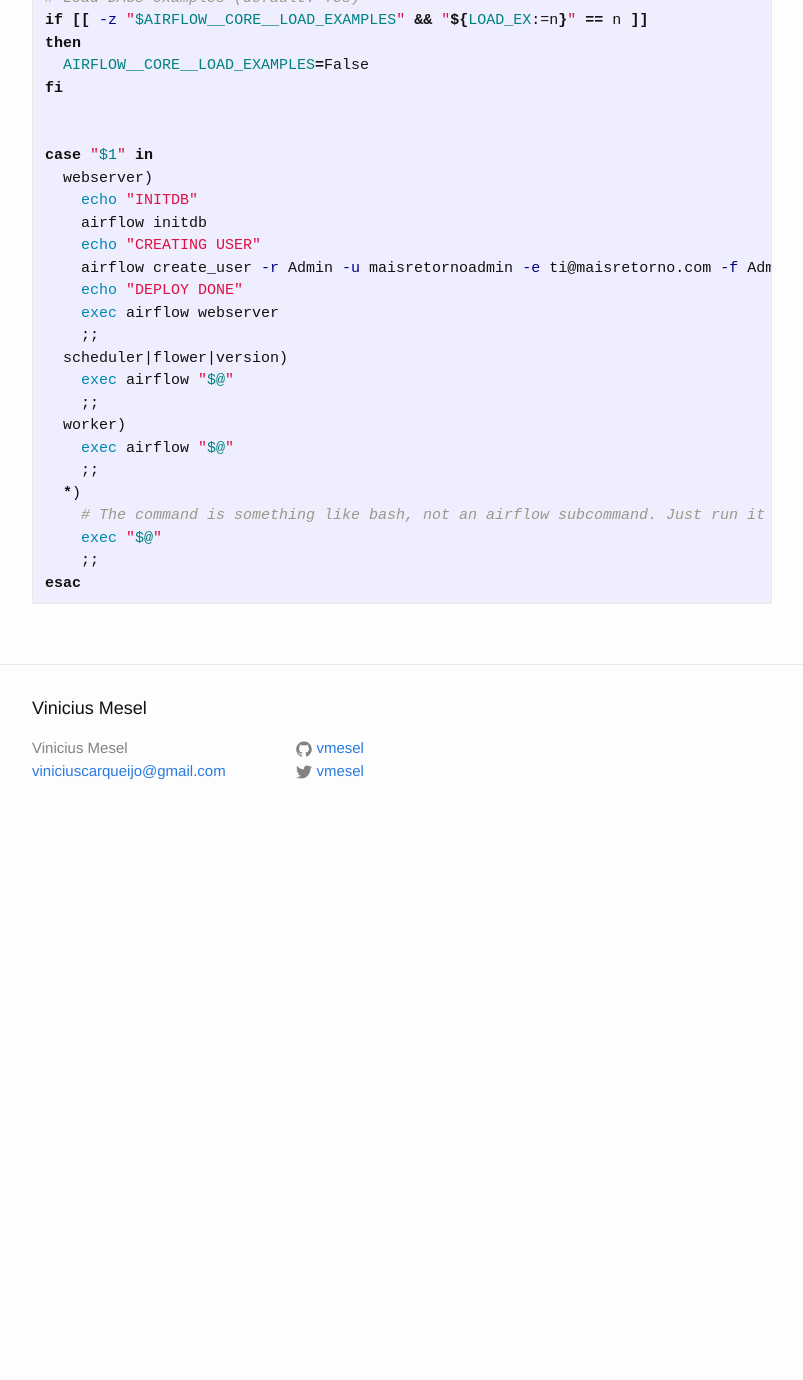
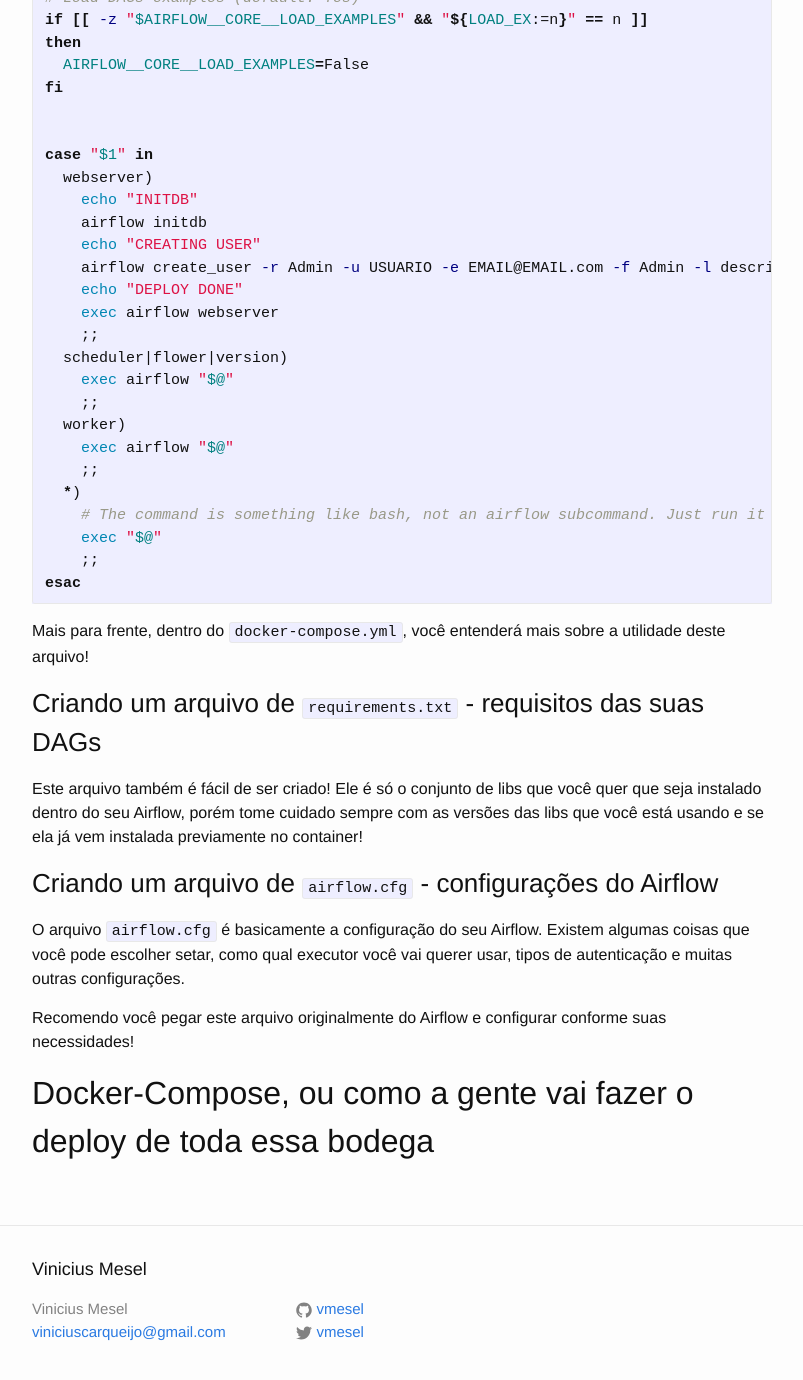
Before and after one commit to vmesel/vmesel.github.io, a Jekyll site: the page built from _posts/2020-07-30-subindo-apache-airflow.md, in a window 1280 px wide and 1400 px high, scrolled down 2437 px. Shown: the top 1380 px of the window, without its empty margins (238-1041 px from the left). Built offline with Jekyll 4.4.1, drawn with Linux system fonts in a browser that asks for light colours; before the commit the page ends 3279 px from its top, so only the background shows below that.

Commit message:
Update 2020-07-30-subindo-apache-airflow.md

````diff
--- a/_posts/2020-07-30-subindo-apache-airflow.md
+++ b/_posts/2020-07-30-subindo-apache-airflow.md
@@ -54,7 +54,9 @@
  - Criar um arquivo de `requirements.txt` onde ficarão todas as bibliotecas extras e necessárias para a execução dos softwares
  - Criar um arquivo de `airflow.cfg` onde fique todas as configurações do Airflow
 
+
  ### Criando a pasta de DAGs
+
 
  Esta é a parte mais tranquila de fazer, basta você fazer um:
 
@@ -64,7 +66,9 @@
 
  E pronto! xD
 
+
  ### Arquivo de Chamada de Processos - entrypoint.sh
+
 
  O arquivo de entrypoint servirá como uma base para podermos iniciar diferentes containers com diversas funções com a mesma imagem, assim conseguimos atribuir a função corretamente.
 
@@ -120,7 +124,7 @@
     echo "INITDB"
     airflow initdb
     echo "CREATING USER"
-    airflow create_user -r Admin -u maisretornoadmin -e ti@maisretorno.com -f Admin -l MaisRetorno -p maisretorno
+    airflow create_user -r Admin -u USUARIO -e EMAIL@EMAIL.com -f Admin -l descricao -p SENHA1234
     echo "DEPLOY DONE"
     exec airflow webserver
     ;;
@@ -136,3 +140,18 @@
     ;;
 esac
  ```
+
+Mais para frente, dentro do `docker-compose.yml`, você entenderá mais sobre a utilidade deste arquivo!
+
+### Criando um arquivo de `requirements.txt` - requisitos das suas DAGs
+
+Este arquivo também é fácil de ser criado! Ele é só o conjunto de libs que você quer que seja instalado dentro do seu Airflow, porém tome cuidado sempre com as versões das libs que você está usando e se ela já vem instalada previamente no container!
+
+### Criando um arquivo de `airflow.cfg` - configurações do Airflow
+
+O arquivo `airflow.cfg` é basicamente a configuração do seu Airflow. Existem algumas coisas que você pode escolher setar, como qual executor você vai querer usar, tipos de autenticação e muitas outras configurações.
+
+Recomendo você pegar este arquivo originalmente do Airflow e configurar conforme suas necessidades!
+
+
+## Docker-Compose, ou como a gente vai fazer o deploy de toda essa bodega
````
